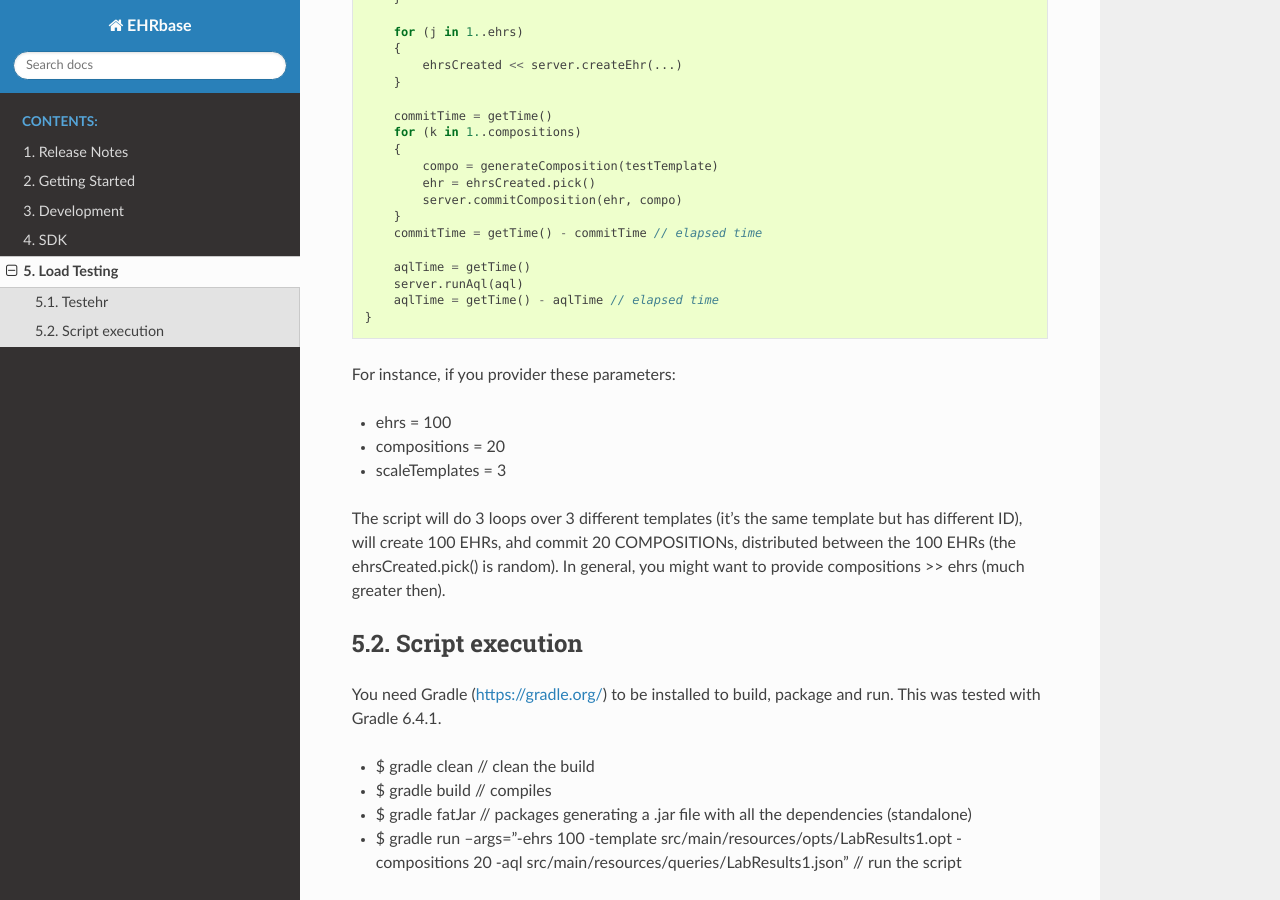
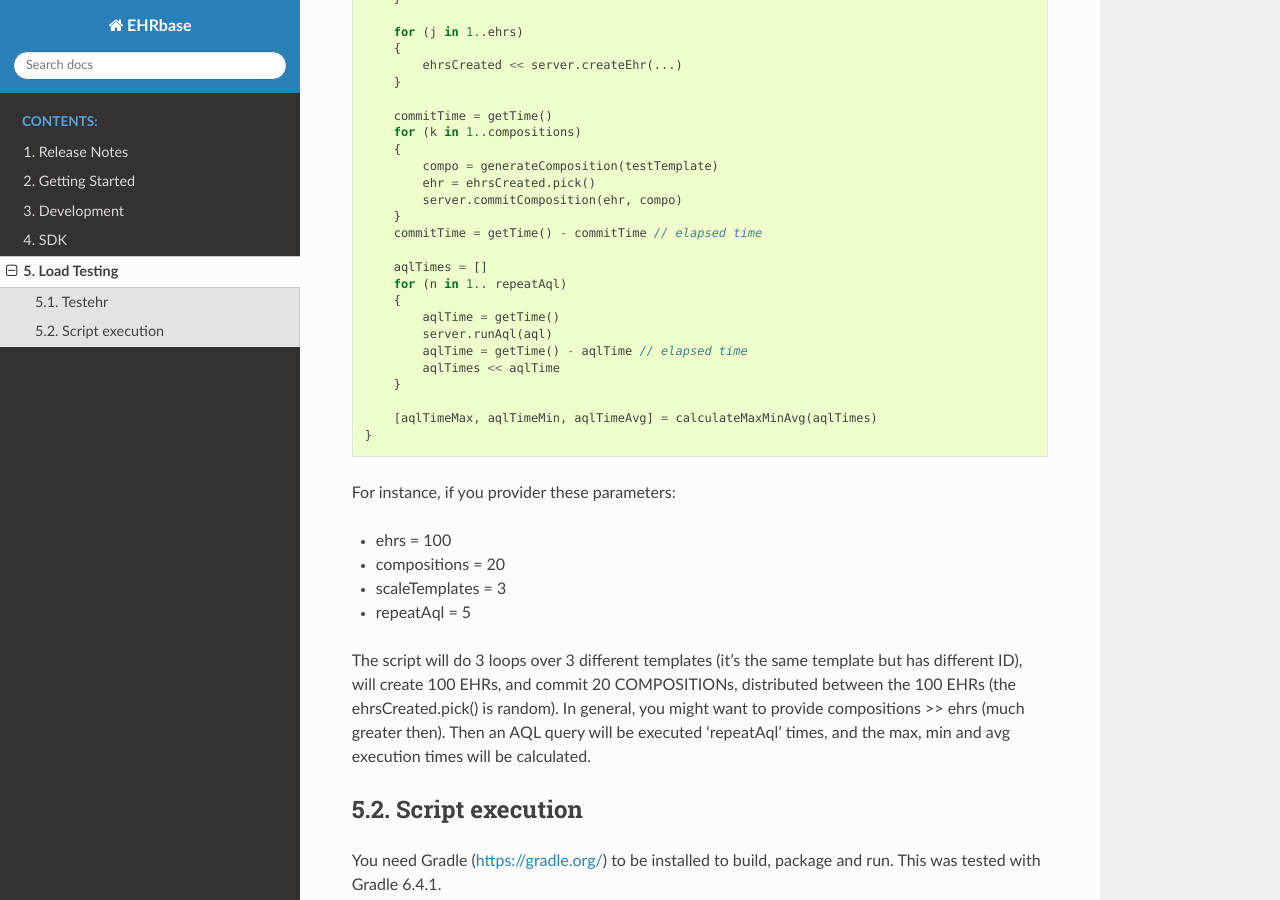
Before and after one commit to ehrbase/documentation, a Sphinx documentation site: the page built from source/05_load_testing/index.rst, in a window 1280 px wide and 900 px high, scrolled down 702 px. Built offline with Sphinx 7.4.7 and the Read the Docs theme 2.0.0, drawn with Linux system fonts in a browser that asks for light colours; formulas are drawn with MathJax 3; pages that are not in the unit, such as notebooks, are missing from menus.

Commit message:
updated doc and readme for ehrbase/project_management#336

```diff
--- a/source/01_release_notes/0100.rst
+++ b/source/01_release_notes/0100.rst
@@ -1,7 +1,8 @@
 .. _h-what-is-reference-label:
 
+####################################
 Release Notes EHRbase 0.10.0 (alpha)
-~~~~~~~~~~~~~~~~~~~~~~~~~~~~~~~~~~~
+####################################
 
 This is the alpha release of EHRbase (2020-01-10). This means that the basic set of functions has been implemented. Please be aware that the
 current state can be used to develop openEHR applications but should not be used for real patient data in production.
@@ -66,7 +67,7 @@ EHRbase ships with a set of tests verifying the conformance with the openEHR RES
 
 
 What (basic) features you might miss
-**********************************
+************************************
 - VERSIONED_OBJECT Endpoints are not implemented
 - Authentication is not implemented (planned to be implemented using Spring Security)
 - Connection to external terminology service (like FHIR TS) is not yet supported
--- a/source/01_release_notes/0110.rst
+++ b/source/01_release_notes/0110.rst
@@ -1,7 +1,8 @@
 .. _h-what-is-reference-label:
 
+####################################
 Release Notes EHRbase 0.11.0 (alpha)
-~~~~~~~~~~~~~~~~~~~~~~~~~~~~~~~~~~~
+####################################
 
 This release of EHRbase (2020-03-03) provides several improvements, especially regarding stability and bug fixes. However, we consider EHRbase to be
 still in alpha status.
@@ -91,7 +92,7 @@ EHRbase ships with a set of tests verifying the conformance with the openEHR RES
 
 
 What (basic) features you might miss
-**********************************
+************************************
 - VERSIONED_OBJECT Endpoints are not implemented
 - Authentication is not implemented (planned to be implemented using Spring Security)
 - Connection to external terminology service (like FHIR TS) is not yet supported
--- a/source/01_release_notes/0120.rst
+++ b/source/01_release_notes/0120.rst
@@ -1,7 +1,8 @@
 .. _h-what-is-reference-label:
 
+####################################
 Release Notes EHRbase 0.12.0 (alpha)
-~~~~~~~~~~~~~~~~~~~~~~~~~~~~~~~~~~~
+####################################
 
 This release of EHRbase (v0.12.0, March 31 2020) adds basic authentication (see details below) and allows to overwrite templates. we consider EHRbase to be
 still in alpha status.
@@ -70,7 +71,7 @@ EHRbase ships with a set of tests verifying the conformance with the openEHR RES
 
 
 What (basic) features you might miss
-**********************************
+************************************
 - VERSIONED_OBJECT Endpoints are not implemented
 - EHR functions like is_modifyable and is_queryable are not yet supported
 
--- a/source/01_release_notes/090.rst
+++ b/source/01_release_notes/090.rst
@@ -1,7 +1,8 @@
 .. _h-what-is-reference-label:
 
+#######################################
 Release Notes EHRbase 0.9.0 (pre-alpha)
-~~~~~~~~~~~~~~~~~~~~~~~~~~~~~~~~~~~
+#######################################
 
 As the initial open source version of EHRbase, this release note is a bit more comprehensive. Please be aware that this is a pre-alpha version. We
 will soonly release the alpha version containing EHR_STATUS and DIRECTORY Endpoints of the official openEHR REST API. Please be aware that the
--- a/source/03_development/02_technical_docs/002_contain_clause_resolution.rst
+++ b/source/03_development/02_technical_docs/002_contain_clause_resolution.rst
@@ -111,7 +111,7 @@ The corresponding jsonpath expression to traverse the WebTemplate is:
 
 When applied to template ``Virologischer Befund``\ , the following structure is returned (these are the attributes for the retrieved node)
 
-.. code-block:: json
+.. code-block:: javascript
 
     {
         "min" : "1",
@@ -130,7 +130,7 @@ The corresponding AQL path for node ``openEHR-EHR-CLUSTER.case_identification.v0
 
 The corresponding WebTemplate section for this particular node is represented as follows:
 
-.. code-block:: json
+.. code-block:: javascript
 
                  {
                    "min": 1,
--- a/source/05_load_testing/index.rst
+++ b/source/05_load_testing/index.rst
@@ -46,9 +48,16 @@ Pseudo-code:
         }
         commitTime = getTime() - commitTime // elapsed time
 
-        aqlTime = getTime()
-        server.runAql(aql)
-        aqlTime = getTime() - aqlTime // elapsed time
+        aqlTimes = []
+        for (n in 1.. repeatAql)
+        {
+            aqlTime = getTime()
+            server.runAql(aql)
+            aqlTime = getTime() - aqlTime // elapsed time
+            aqlTimes << aqlTime
+        }
+
+        [aqlTimeMax, aqlTimeMin, aqlTimeAvg] = calculateMaxMinAvg(aqlTimes)
     }
 
 
@@ -57,10 +66,12 @@ For instance, if you provider these parameters:
 - ehrs = 100
 - compositions = 20
 - scaleTemplates = 3
+- repeatAql = 5
 
 The script will do 3 loops over 3 different templates (it's the same template but has different ID),
-will create 100 EHRs, ahd commit 20 COMPOSITIONs, distributed between the 100 EHRs (the ehrsCreated.pick() is random).
-In general, you might want to provide compositions >> ehrs (much greater then).
+will create 100 EHRs, and commit 20 COMPOSITIONs, distributed between the 100 EHRs (the ehrsCreated.pick() is random).
+In general, you might want to provide compositions >> ehrs (much greater then). Then an AQL query will be executed
+'repeatAql' times, and the max, min and avg execution times will be calculated.
 
 
 Script execution
```
Also changed, not shown: other parts of source/05_load_testing/index.rst (+2 -0 lines).
